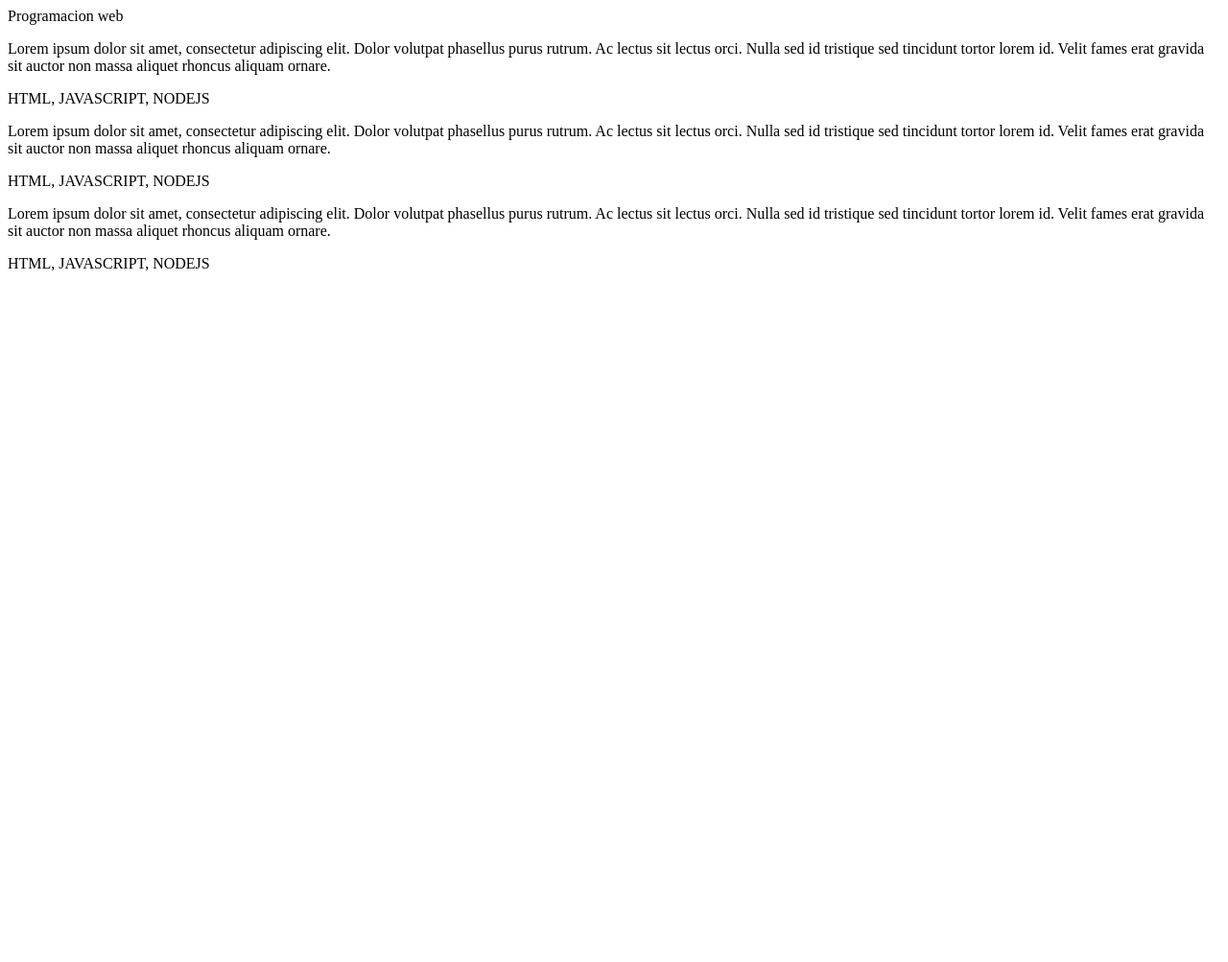
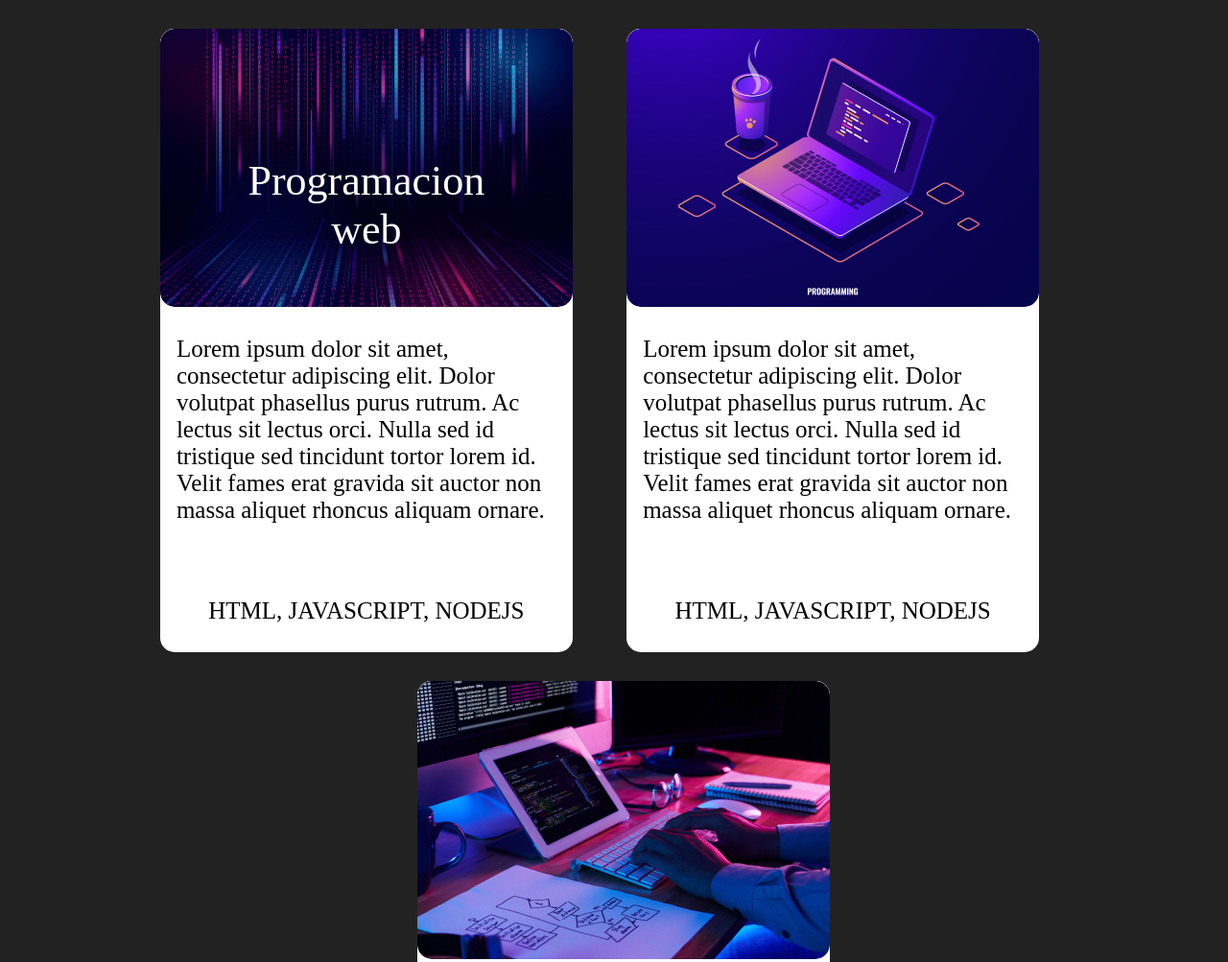
Before and after one commit to jorgedasilvabermudez/disenio-figma1, a plain HTML site: page index.html in a window 1280 px wide. Shown: the top 1003 px of the page at 96% size. Before the commit the page ends 800 px from the top, so only its background shows below. Drawn offline with Linux system fonts and the light colour scheme; the site is published under a folder, as on GitHub Pages, so addresses that start at the root find nothing.

Commit message:
rutas fix

```diff
--- a/index.html
+++ b/index.html
@@ -5,7 +5,7 @@
     <meta http-equiv="X-UA-Compatible" content="IE=edge">
     <meta name="viewport" content="width=device-width, initial-scale=1.0">
     <title>Document</title>
-    <link rel="stylesheet" href="/style.css">
+    <link rel="stylesheet" href="style.css">
 </head>
 <body>
     <main>
--- a/style.css
+++ b/style.css
@@ -36,19 +36,19 @@ section{
 
 /*fondo 1*/
 section .card:nth-child(1) .card__img{
-    background-image: url(/img/Bg-1.jpg) ;
+    background-image: url(img/Bg-1.jpg) ;
     background-repeat: none;
     background-size:cover;
 }
 /*fondo 2*/
 section .card:nth-child(2) .card__img{
-    background-image: url(/img/Bg-2.jpg) ;
+    background-image: url(img/Bg-2.jpg) ;
     background-repeat: none;
     background-size: cover;
 }
 /*fondo 3*/
 section .card:nth-child(3) .card__img{
-    background-image: url(/img/Bg-3.jpg) ;
+    background-image: url(img/Bg-3.jpg) ;
     background-repeat: none;
     background-size: cover;
 }
```
